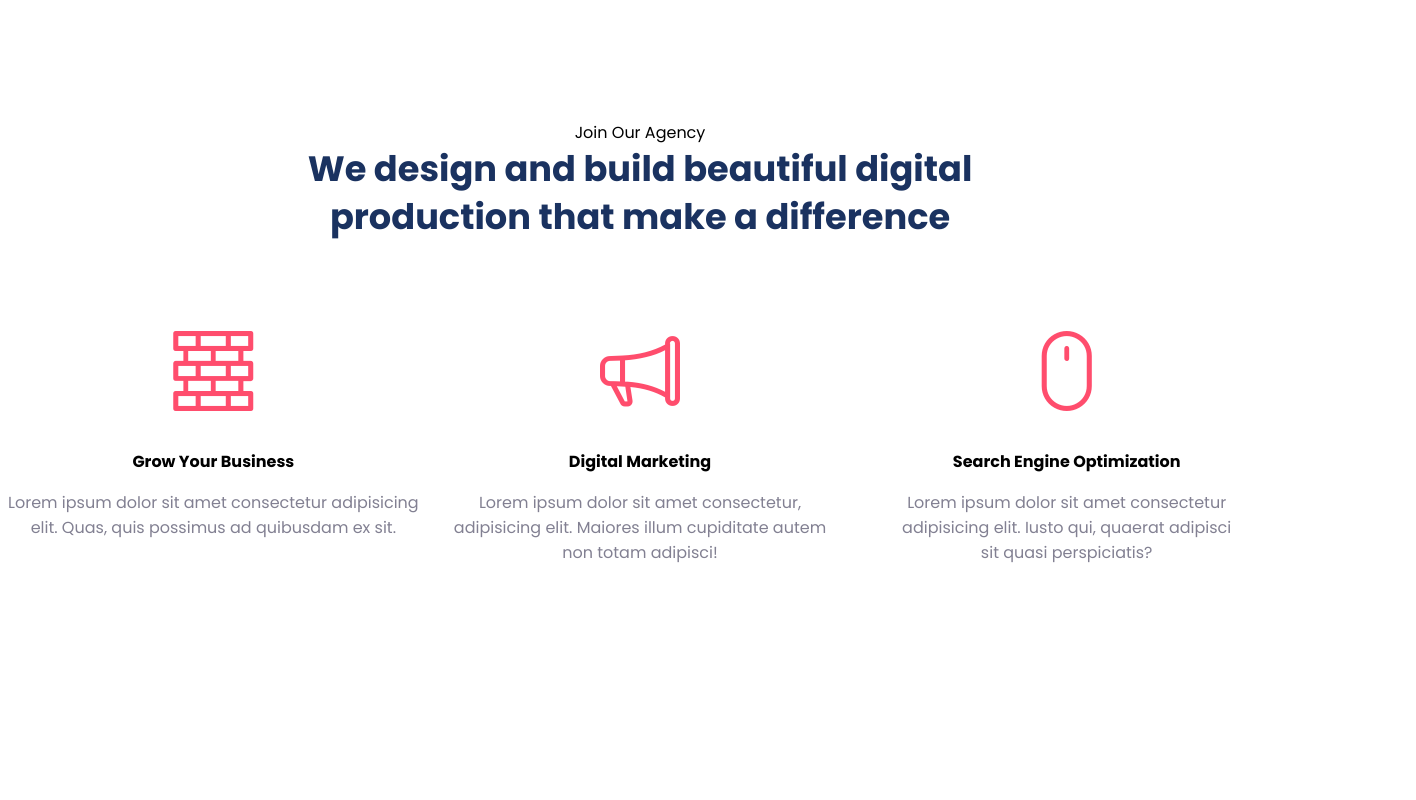
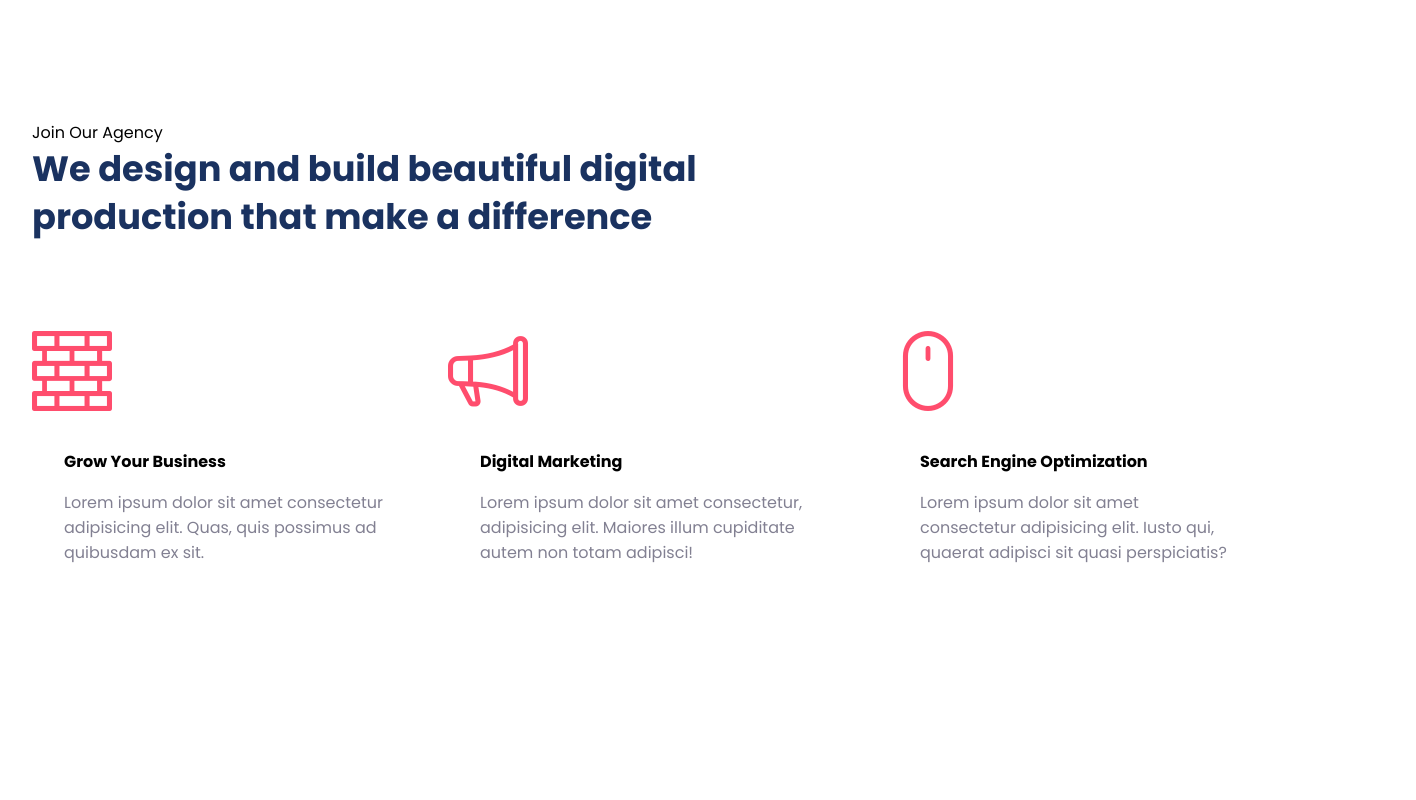
Before and after one commit to fanuelstephen/Digital-Marketing, a plain HTML site: page index.html in a window 1280 px wide. Shown: the part 720-1520 px from the top of the page, 1416 px wide, since content can reach past the window. Drawn offline with nearby package versions, Linux system fonts and the light colour scheme.

Commit message:
add little editing

```diff
--- a/style.css
+++ b/style.css
@@ -28,7 +28,10 @@
 /*===== images */
 
 /*=====/Fimages */
-
+body,
+html{
+overflow-x: hidden;
+}
 * {
   padding: 0;
   margin: 0;
@@ -401,6 +404,8 @@ border-radius: 10px;
    /* ====footer*/
 /* ===/card section area== */
 /* =====media queries */
+
+
 /* fot large screen sm(640px */
 @media (min-width: 640px) {
   .container {
@@ -413,6 +418,13 @@ border-radius: 10px;
     padding-left : 3.5rem;
     padding-right: 3.5rem;
   }
+  .cols-1 {
+    grid-template-columns: repeat(1, minmax(0, 1fr));
+}
+.text-center {
+    text-align: left;
+    padding-left: 2rem;
+}
 }
 /* fot large screen dm(786px */
 @media (min-width: 786px) {
```
